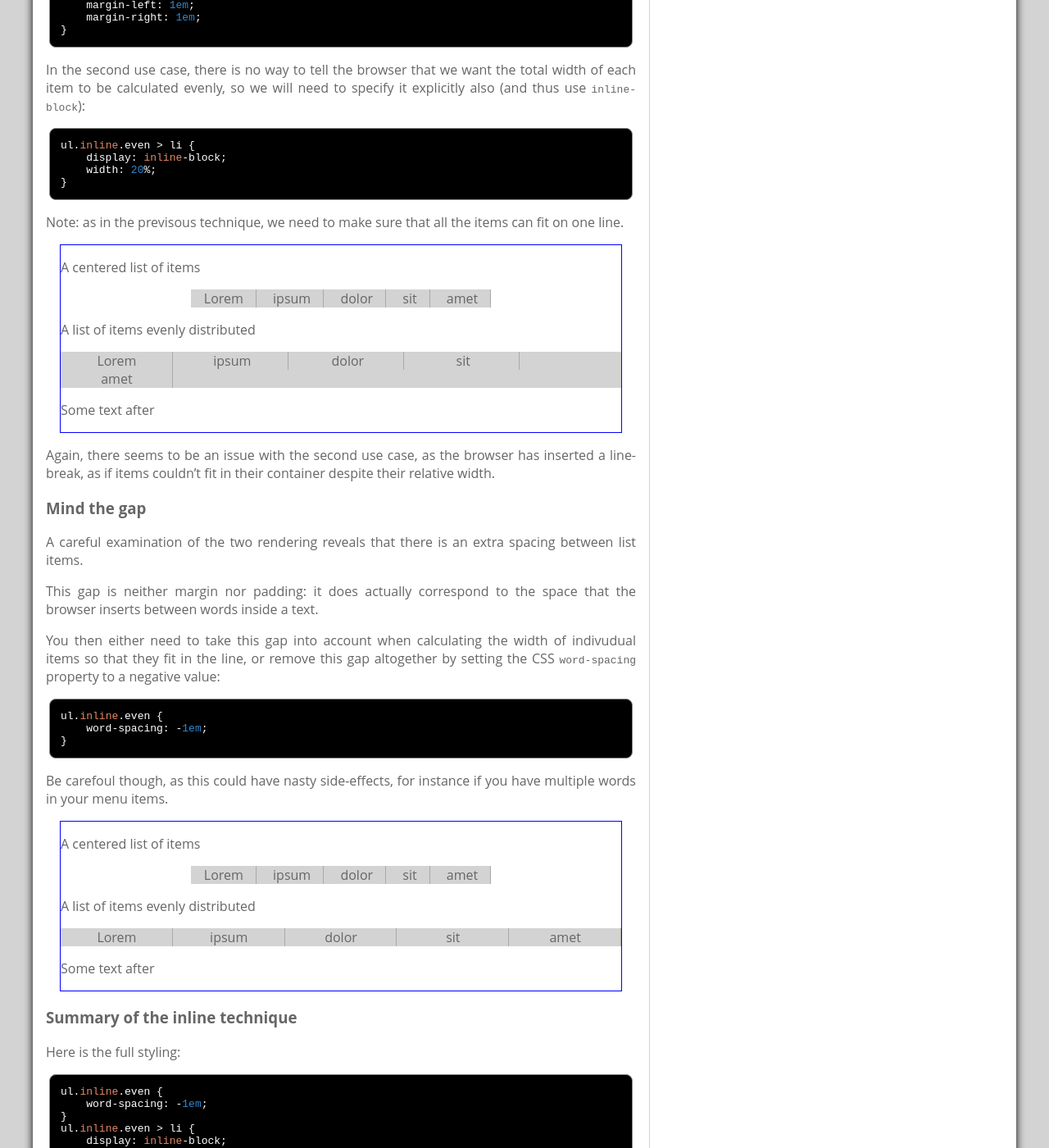
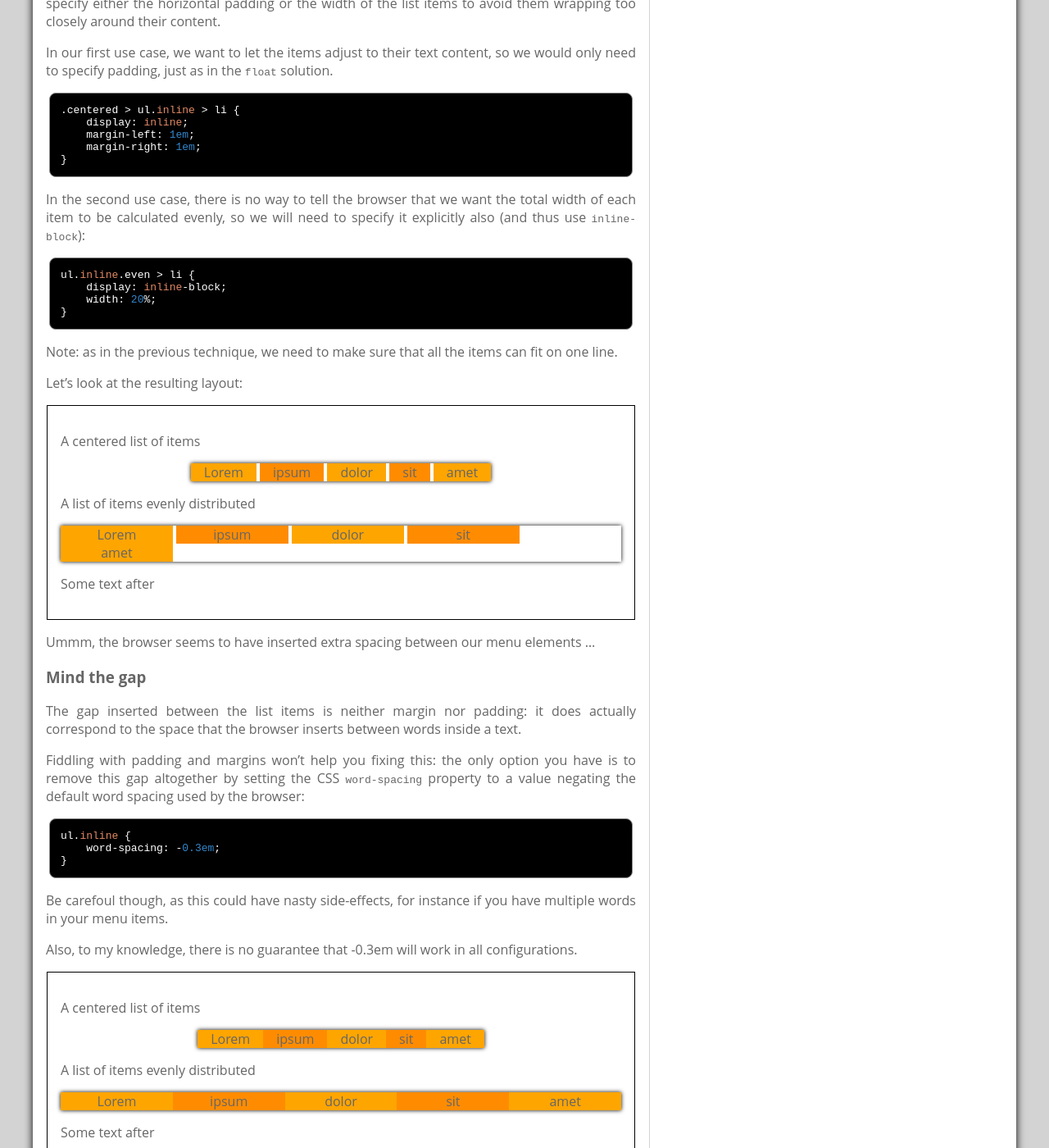
Before and after one commit to mgcrea/benchmark-kaizoumark, a Jekyll site: the page built from _posts/2013-02-16-different-ways-of-arranging.md, in a window 1280 px wide and 1400 px high, scrolled down 6042 px. Shown: the whole window at 82% size. Built offline with Jekyll 4.4.1, drawn with Linux system fonts in a browser that asks for light colours; comment, search, counter and statistics services are not loaded; some of the changed text lies outside the part shown.

Commit message:
Updated post to better illustrate issues with the inline technique

```diff
--- a/_posts/2013-02-16-different-ways-of-arranging.md
+++ b/_posts/2013-02-16-different-ways-of-arranging.md
@@ -75,17 +75,18 @@ default stylesheets is described in
 Then, we apply a few cosmetic styling rules:
 
     ul.container {
-        background-color: lightgrey;
+    	box-shadow: 0 0 5px black;
     }
     ul.container > li {
-        background: -webkit-linear-gradient(left , grey, transparent 1px);
-        background: linear-gradient(to left , grey, transparent 1px);
         text-align: center;
     }
+    ul.container > li:nth-child(odd) {
+    	background-color: orange;
+    }
+    ul.container > li:nth-child(even) {
+    	background-color: darkorange;
+    }
 
-Note: I have outlined the left border of each item in grey, but instead
-of using a real CSS border, I have used a fake CSS gradient of 1px so
-that the border doesn't increase the width of the item.
 
 ### Shrink to fit
 
@@ -146,21 +147,25 @@ The basic structure and styling for our use cases is now:
 <style>
 div.figure {
     width: 95%;
-    max-width: 50em;
-    border: 1px solid blue;
+    border: 1px solid black;
     margin: 0 auto;
+    padding: 1em;
 }
 ul.container {
     list-style: none;
     -webkit-padding-start: 0px;
     -webkit-margin-before: 0px;
     -webkit-margin-after: 0px;
-    background-color: lightgrey;
+    box-shadow: 0 0 5px black;
 }
 ul.container > li {
-    background: -webkit-linear-gradient(left , grey, transparent 1px);
-    background: linear-gradient(to left , grey, transparent 1px);
     text-align: center;
+}
+ul.container > li:nth-child(odd) {
+	background-color: orange;
+}
+ul.container > li:nth-child(even) {
+	background-color: darkorange;
 }
 .centered {
     text-align: center;
@@ -171,6 +176,12 @@ ul.container > li {
 </style>
 
 Now, let's apply more styling to arrange the items horizontally.
+
+Our target layout is displayed below:
+
+<div id='figure'>
+	<img src='/images/posts/different-ways-of-arranging.png'>
+</div>
 
 <!--page-break-->
 
@@ -418,8 +429,10 @@ specify it explicitly also (and thus use <code>inline-block</code>):
         width: 20%;
     }
 
-Note: as in the previsous technique, we need to make sure that all the
+Note: as in the previous technique, we need to make sure that all the
 items can fit on one line.
+
+Let's look at the resulting layout:
 
 <style>
 ul.inline.even > li {
@@ -454,34 +467,30 @@ ul.inline.even > li {
 <p>Some text after</p>
 </div>
 
-Again, there seems to be an issue with the second use case, as the
-browser has inserted a line-break, as if items couldn't fit in their
-container despite their relative width.
+Ummm, the browser seems to have inserted extra spacing between our menu elements …
 
 ### Mind the gap
 
-A careful examination of the two rendering reveals that there is an
-extra spacing between list items.
+The gap inserted between the list items is neither margin nor padding:
+ it does actually correspond to the space that the browser inserts
+ between words inside a text.
 
-This gap is neither margin nor padding: it does actually correspond to
-the space that the browser inserts between words inside a text.
+Fiddling with padding and margins won't help you fixing this: the only option you have is to remove
+this gap altogether by setting the CSS <code>word-spacing</code> property to a value negating the default
+word spacing used by the browser:
 
-You then either need to take this gap into account when calculating
-the width of indivudual items so that they fit in the line, or remove
-this gap altogether by setting the CSS <code>word-spacing</code>
-property to a negative value:
-
-    ul.inline.even {
-        word-spacing: -1em;
+    ul.inline {
+        word-spacing: -0.3em;
     }
 
-Be carefoul though, as this could have nasty side-effects, for instance
- if you have multiple words in your menu items.
+Be carefoul though, as this could have nasty side-effects, for instance if you have multiple words in your menu items.
+
+Also, to my knowledge, there is no guarantee that -0.3em will work in all configurations.
 
 <div class='figure'>
 <p>A centered list of items</p>
 <div class='centered'>
-<ul class='container inline'>
+<ul class='container inline' style='word-spacing: -0.3em;'>
     <li>Lorem</li>
     <li>ipsum</li>
     <li>dolor</li>
@@ -490,7 +499,7 @@ Be carefoul though, as this could have nasty side-effects, for instance
 </ul>
 </div>
 <p>A list of items evenly distributed</p>
-<ul class='container inline even' style='word-spacing: -1em;'>
+<ul class='container inline even' style='word-spacing: -0.3em;'>
     <li>Lorem</li>
     <li>ipsum</li>
     <li>dolor</li>
@@ -504,8 +513,8 @@ Be carefoul though, as this could have nasty side-effects, for instance
 
 Here is the full styling:
 
-    ul.inline.even {
-        word-spacing: -1em;
+    ul.inline {
+        word-spacing: -0.3em;
     }
     ul.inline.even > li {
         display: inline-block;
@@ -548,8 +557,7 @@ the <code>float</code> technique, because we have the same limitations:
 - we need to make sure the container is large enough,
 otherwise the browser will insert a line-break.
 
-In addition, the automatic insertion of word-spacing between items
-complexifies the calculations to achieve the right layout.
+In addition, the fiddling with word-spacing complexifies the calculations to achieve the right layout.
 
 <!--page-break-->
 
```
Also changed, not shown: images/posts/different-ways-of-arranging.png (added).
